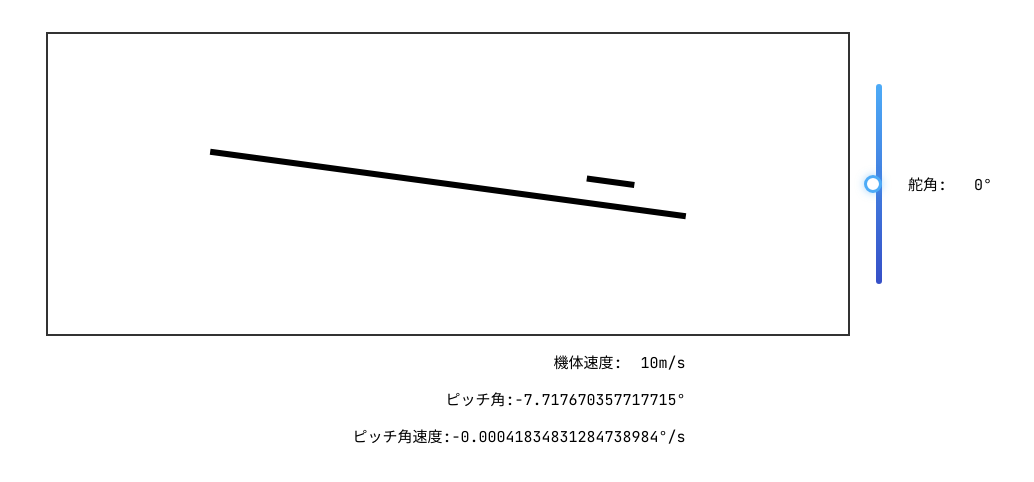
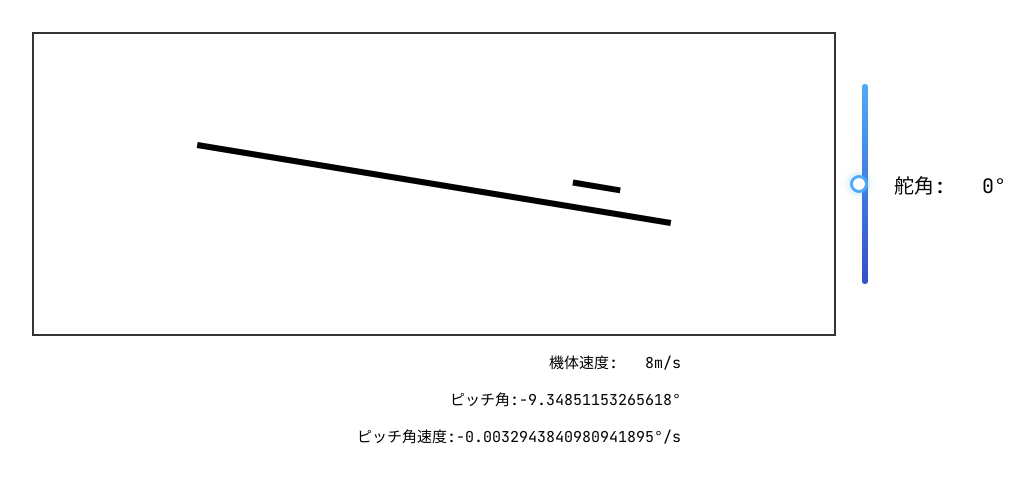
Before and after one commit to ponzu-4C9/react-physics-lab, a React (Vite) app: page / in a window 1280 px wide. Shown: the top 482 px of the page, without its empty margins (121-1155 px from the left). Built offline with nearby package versions, Linux system fonts and the light colour scheme.

Commit message:
feat: Implement aircraft pitch dynamics simulation using React and Canvas with initial styling and Tailwind CSS setup.

```diff
--- a/package.json
+++ b/package.json
@@ -10,8 +10,10 @@
     "preview": "vite preview"
   },
   "dependencies": {
+    "@tailwindcss/vite": "^4.2.0",
     "react": "^19.2.0",
-    "react-dom": "^19.2.0"
+    "react-dom": "^19.2.0",
+    "tailwindcss": "^4.2.0"
   },
   "devDependencies": {
     "@eslint/js": "^9.39.1",
--- a/src/App.css
+++ b/src/App.css
@@ -19,7 +19,7 @@ body {
   min-width: 4ch;
   text-align: right;
   white-space: pre;
-  font-size: 15px;
+  font-size: 20px;
 }
 
 
--- a/src/App.tsx
+++ b/src/App.tsx
@@ -7,7 +7,7 @@ export default function App() {
       theta:0,
       thetaDot:0,
 
-      V:10,//m/s 機体速度
+      V:8,//m/s 機体速度
 
       delta_e:0, //舵角
 
@@ -118,6 +118,7 @@ export default function App() {
         <p>ピッチ角:{String(p.theta*180/Math.PI).padStart(4, ' ')}°</p>
         <p>ピッチ角速度:{String(p.thetaDot*180/Math.PI).padStart(4, ' ')}°/s</p>
       </div>
+
     </div>
   )
 }
```
Also changed, not shown: 1 other file (tests, documents, lock files or other folders).
